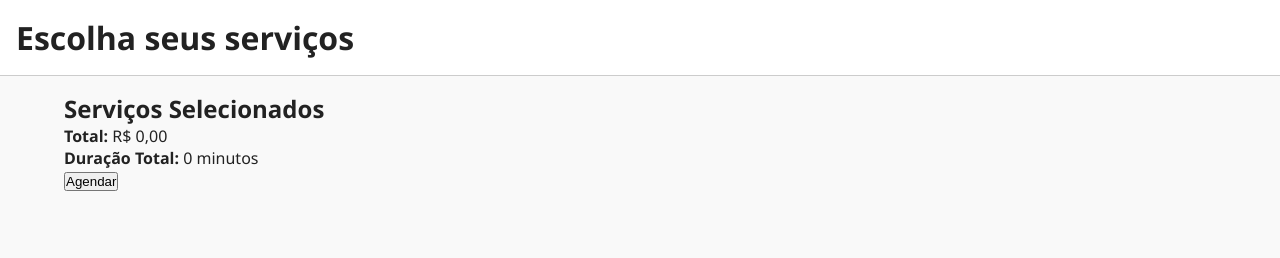
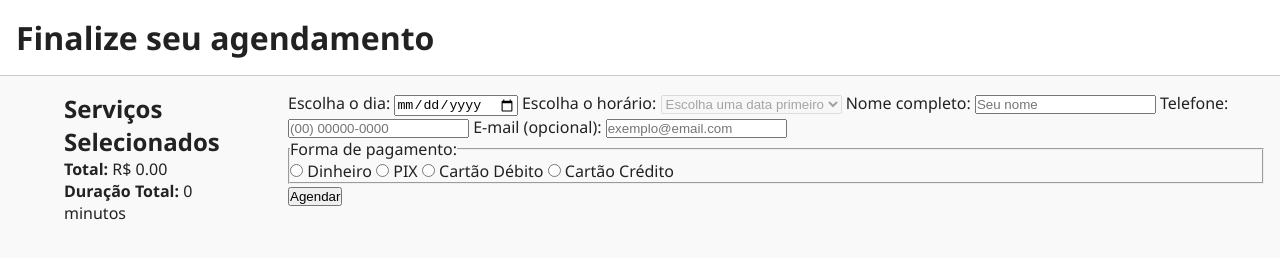
Before and after one commit to CarolinaAndradeCunha/agendamento-personalizado1, a plain HTML site: page agendamento.html in a window 1280 px wide. Drawn offline with Linux system fonts and the light colour scheme.

Commit message:
Update agendamento.html

```diff
--- a/agendamento.html
+++ b/agendamento.html
@@ -2,18 +2,18 @@
 <html lang="pt-BR">
 <head>
   <meta charset="UTF-8" />
-    <meta name="viewport" content="width=device-width, initial-scale=1.0"/>
-    <title>Agendar Serviços</title>
+  <meta name="viewport" content="width=device-width, initial-scale=1" />
+  <title>Finalizar Agendamento</title>
   <link rel="stylesheet" href="style.css" />
 </head>
 <body>
   <header>
-      <h1>Escolha seus serviços</h1>
+    <h1>Finalize seu agendamento</h1>
   </header>
 
   <main>
     <section id="lista-servicos">
-        <!-- Os cards de serviços serão adicionados aqui pelo script.js -->
+      <!-- Serviços selecionados aparecerão aqui pelo JS -->
     </section>
 
     <section id="resumo-selecionados">
@@ -21,10 +21,54 @@
       <ul id="servicos-selecionados"></ul>
       <p><strong>Total:</strong> R$ <span id="total-preco">0,00</span></p>
       <p><strong>Duração Total:</strong> <span id="total-duracao">0</span> minutos</p>
-        <button id="btn-agendar">Agendar</button>
     </section>
+
+    <form id="form-agendamento">
+      <label for="calendario" class="required">Escolha o dia:</label>
+      <input type="date" id="calendario" required />
+
+      <label for="horario" class="required">Escolha o horário:</label>
+      <select id="horario" required disabled>
+        <option>Escolha uma data primeiro</option>
+      </select>
+
+      <label for="nome" class="required">Nome completo:</label>
+      <input type="text" id="nome" placeholder="Seu nome" required />
+
+      <label for="telefone" class="required">Telefone:</label>
+      <input type="tel" id="telefone" placeholder="(00) 00000-0000" required />
+
+      <label for="email">E-mail (opcional):</label>
+      <input type="email" id="email" placeholder="exemplo@email.com" />
+
+      <fieldset class="forma-pagamento" required>
+        <legend class="required">Forma de pagamento:</legend>
+
+        <label class="radio-linha">
+          <input type="radio" name="pagamento" value="Dinheiro" required />
+          Dinheiro
+        </label>
+
+        <label class="radio-linha">
+          <input type="radio" name="pagamento" value="PIX" />
+          PIX
+        </label>
+
+        <label class="radio-linha">
+          <input type="radio" name="pagamento" value="Cartão Débito" />
+          Cartão Débito
+        </label>
+
+        <label class="radio-linha">
+          <input type="radio" name="pagamento" value="Cartão Crédito" />
+          Cartão Crédito
+        </label>
+      </fieldset>
+
+      <button id="btn-agendar" type="submit">Agendar</button>
+    </form>
   </main>
 
-    <script src="script.js"></script>
+  <script src="agendamento.js" type="module"></script>
 </body>
 </html>
```
Lines whose indentation alone changed are shown as unchanged.
